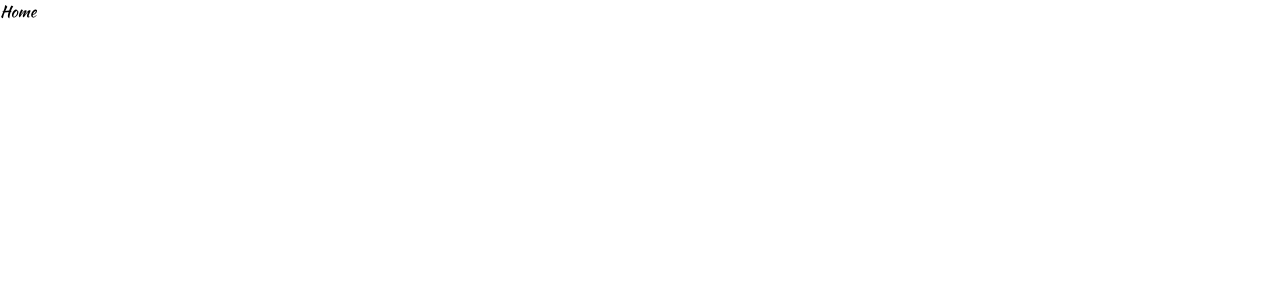
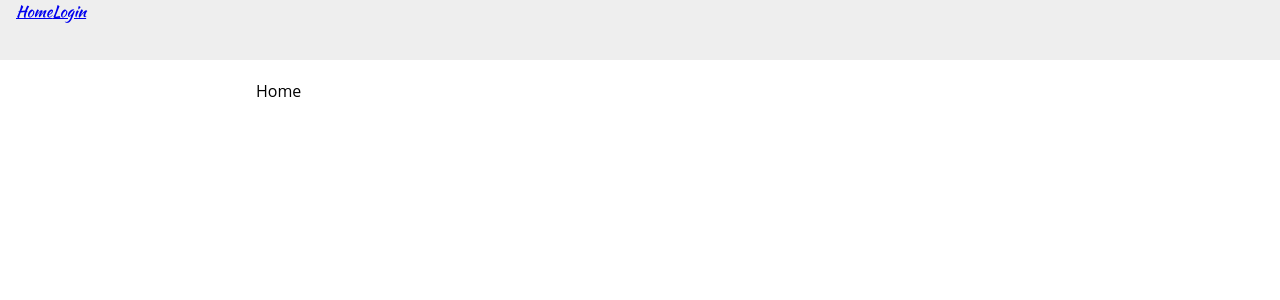
Before and after one commit to GogaImerlishvili/Styled-components_React, a React (Create React App) app: page / in a window 1280 px wide. Shown: the top 300 px of the page. Built offline with nearby package versions, Linux system fonts and the light colour scheme.

Commit message:
Added Home

```diff
--- a/src/components/pages/Home.js
+++ b/src/components/pages/Home.js
@@ -1,7 +1,8 @@
 import React from "react";
+import PageLayout from "../PageLayout";
 
 const Home = () => {
-  return <div>Home</div>;
+  return <PageLayout>Home</PageLayout>;
 };
 
 export default Home;
--- a/src/components/pages/Login.js
+++ b/src/components/pages/Login.js
@@ -1,7 +1,8 @@
 import React from "react";
+import PageLayout from "../PageLayout";
 
 const Login = () => {
-  return <div>Login</div>;
+  return <PageLayout>Login</PageLayout>;
 };
 
 export default Login;
```
